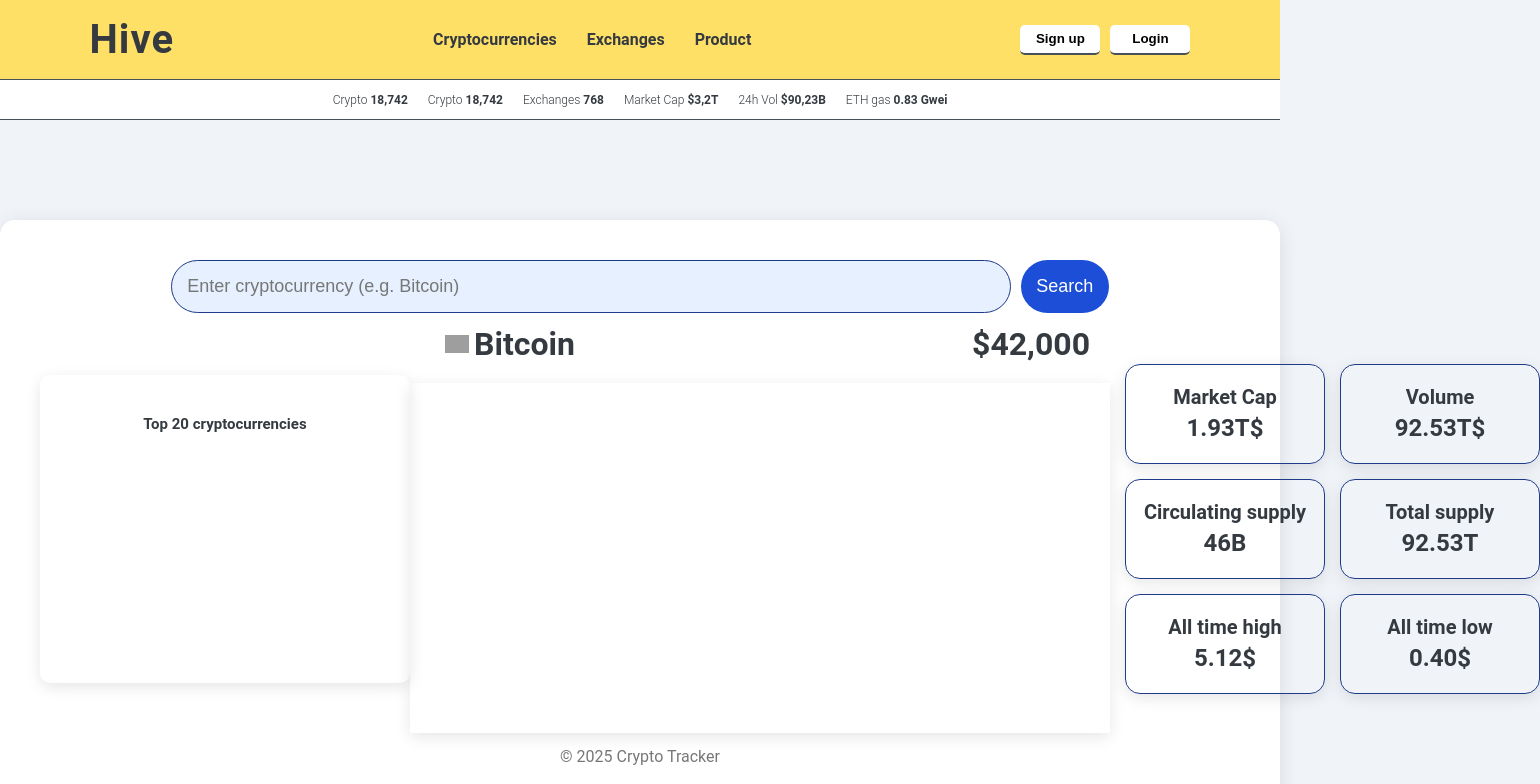
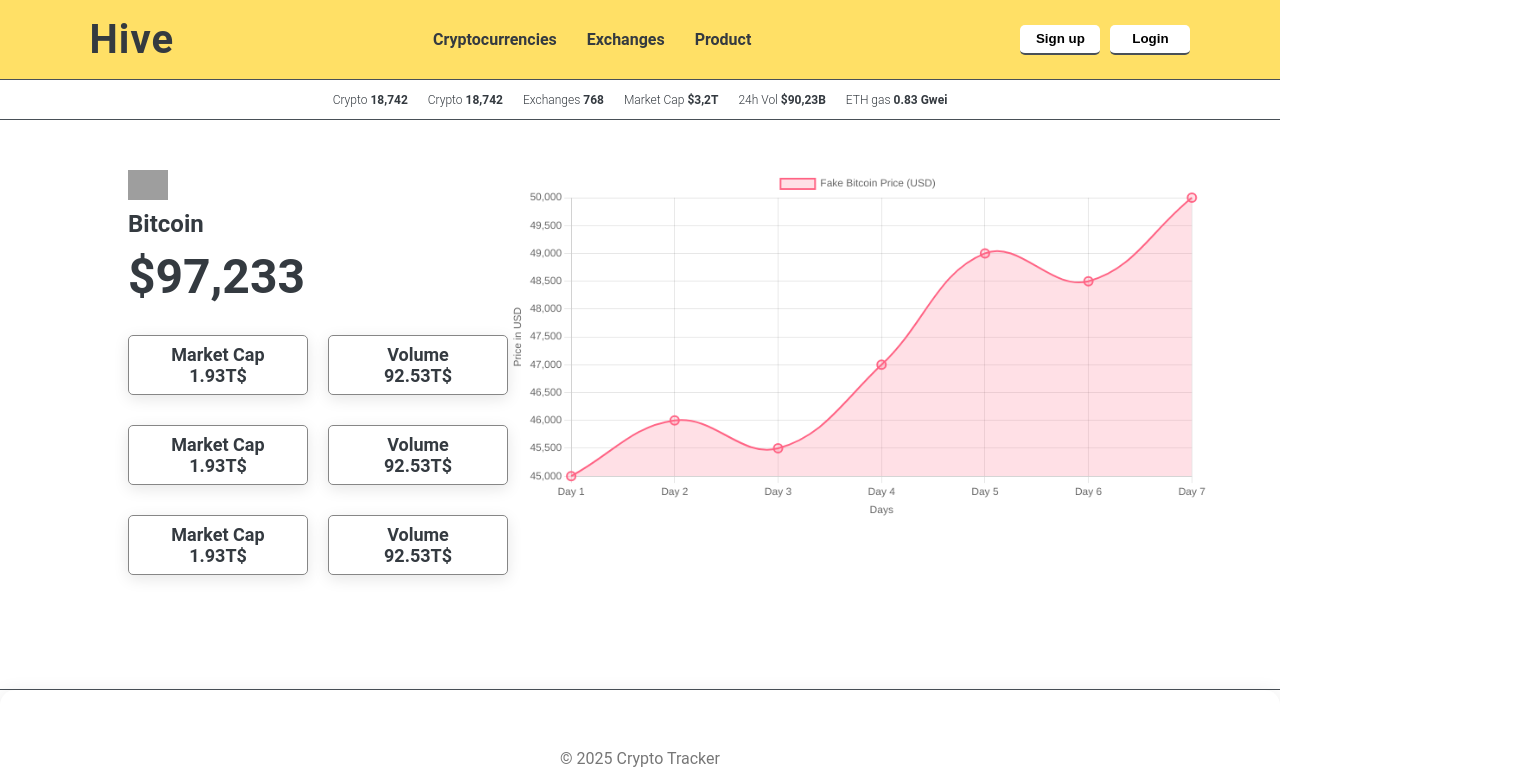
Before and after one commit to 0xK1Mx/CryptoTracker, a website: page index.html in a window 1280 px wide. Shown: the top 784 px of the page, 1540 px wide, since content can reach past the window. Drawn offline with nearby package versions, Linux system fonts and the light colour scheme; grey boxes are pictures that could not be loaded.

Commit message:
Add bitcoin section

```diff
--- a/index.html
+++ b/index.html
@@ -5,6 +5,7 @@
     <meta name="viewport" content="width=device-width, initial-scale=1.0" />
     <title>Crypto Price Tracker</title>
     <link rel="stylesheet" href="styles.css" />
+    <script src="https://cdn.jsdelivr.net/npm/chart.js"></script>
 
     <!-- <script type="module" src="./src/controller.js"></script> -->
   </head>
@@ -54,8 +55,59 @@
       </div>
     </header>
 
+    <div class="bitcoin">
+      <div class="bitcoin-wrapper">
+        <div class="bitcoin-info">
+          <div class="bitcoin-title-container">
+            <img
+              src="https://cryptocompare.com/media/19633/btc.png"
+              alt="Bitcoin"
+              id="cryptoImage"
+              class="bitcoin-img"
+            />
+            <h1 class="bitcoin-title">Bitcoin</h1>
+          </div>
+
+          <h1 class="bitcoin-price">$97,233</h1>
+          <div class="bitcoin-metrics-container">
+            <div class="bitcoin-metrics-row">
+              <div class="bitcoin-metric__block">
+                <span class="bitcoin-metric__label">Market Cap</span>
+                <span class="bitcoin-metric__value">1.93T$</span>
+              </div>
+              <div class="bitcoin-metric__block">
+                <span class="bitcoin-metric__label">Volume</span>
+                <span class="bitcoin-metric__value">92.53T$</span>
+              </div>
+            </div>
+            <div class="bitcoin-metrics-row">
+              <div class="bitcoin-metric__block">
+                <span class="bitcoin-metric__label">Market Cap</span>
+                <span class="bitcoin-metric__value">1.93T$</span>
+              </div>
+              <div class="bitcoin-metric__block">
+                <span class="bitcoin-metric__label">Volume</span>
+                <span class="bitcoin-metric__value">92.53T$</span>
+              </div>
+            </div>
+            <div class="bitcoin-metrics-row">
+              <div class="bitcoin-metric__block">
+                <span class="bitcoin-metric__label">Market Cap</span>
+                <span class="bitcoin-metric__value">1.93T$</span>
+              </div>
+              <div class="bitcoin-metric__block">
+                <span class="bitcoin-metric__label">Volume</span>
+                <span class="bitcoin-metric__value">92.53T$</span>
+              </div>
+            </div>
+          </div>
+        </div>
+        <canvas id="myChart"></canvas>
+      </div>
+    </div>
+
     <div class="container">
-      <form class="crypto-search">
+      <!-- <form class="crypto-search">
         <input
           type="text"
           id="cryptoInput"
@@ -69,10 +121,10 @@
         <div class="crypto-info__header">
           <h2 class="crypto-section__title">Top 20 cryptocurrencies</h2>
           <ul class="crypto-list"></ul>
-        </div>
+        </div> -->
 
-        <section class="crypto-info" id="cryptoInfoSection">
-          <div class="crypto-info-heading">
+      <section class="crypto-info" id="cryptoInfoSection">
+        <!-- <div class="crypto-info-heading">
             <div class="crypto-info__group">
               <img
                 src="https://cryptocompare.com/media/19633/btc.png"
@@ -84,9 +136,9 @@
             </div>
             <p class="crypto-info__price" id="cryptoPrice">$42,000</p>
           </div>
-          <div class="crypto-graph"></div>
-        </section>
-        <div class="crypto-metric__container">
+          <div class="crypto-graph"></div> -->
+      </section>
+      <!-- <div class="crypto-metric__container">
           <div class="crypto-metric__row">
             <div class="crypto-metric__block">
               <span class="crypto-metric__label">Market Cap</span>
@@ -120,11 +172,60 @@
             </div>
           </div>
         </div>
-      </div>
+      </div>-->
 
       <footer>
         <p>&copy; 2025 Crypto Tracker</p>
       </footer>
     </div>
+
+    <script>
+      const ctx = document.getElementById("myChart").getContext("2d");
+
+      // Fake Bitcoin data (e.g., prices over 7 days)
+      const fakeData = {
+        labels: ["Day 1", "Day 2", "Day 3", "Day 4", "Day 5", "Day 6", "Day 7"],
+        datasets: [
+          {
+            label: "Fake Bitcoin Price (USD)",
+            data: [45000, 46000, 45500, 47000, 49000, 48500, 50000], // Simulated price
+            borderColor: "rgba(255, 99, 132, 1)", // Line color
+            backgroundColor: "rgba(255, 99, 132, 0.2)", // Area color
+            fill: true, // Fill under the curve
+            tension: 0.4, // Smoothness of the curve
+            pointRadius: 5, // Point size on the graph
+            borderWidth: 2,
+          },
+        ],
+      };
+
+      const fakeBitcoinChart = new Chart(ctx, {
+        type: "line", // Line chart type
+        data: fakeData,
+        options: {
+          responsive: true,
+          scales: {
+            x: {
+              title: {
+                display: true,
+                text: "Days",
+              },
+            },
+            y: {
+              title: {
+                display: true,
+                text: "Price in USD",
+              },
+              beginAtZero: false,
+            },
+          },
+          plugins: {
+            legend: {
+              position: "top",
+            },
+          },
+        },
+      });
+    </script>
   </body>
 </html>
--- a/src/model.js
+++ b/src/model.js
@@ -23,14 +23,9 @@ export const coinList = async function () {
   } catch (error) {}
 };
 coinList();
-console.log(mapCryptoCoinID);
 
 export const loadCoinData = async function (id) {
   try {
-    if (!mapCryptoCoinID.has(id)) {
-      throw new Error(`The coin you are looking for does not exists`);
-    }
-
     const response = await fetch(`${API_URL}&ids=${id}`);
 
     const data = await response.json();
--- a/styles.css
+++ b/styles.css
@@ -47,7 +47,7 @@ html {
 /* Body Styles */
 body {
   font-family: var(--font-family);
-  background-color: var(--background-color);
+  background-color: #fff;
   color: #343a40;
   display: flex;
   justify-content: center;
@@ -70,6 +70,7 @@ body {
 /* Header Styles */
 header {
   width: 100%;
+  height: fit-content;
 }
 .header-top {
   display: flex;
@@ -119,7 +120,6 @@ header {
   display: flex;
   align-items: center;
   justify-content: center;
-  margin-bottom: 10rem;
   border-bottom: solid #495057 1px;
 }
 .header-bottom-list {
@@ -141,10 +141,79 @@ header {
   font-weight: 600;
 }
 
+#myChart {
+  width: 70rem !important;
+  height: 35rem !important;
+}
+
+.bitcoin {
+  width: 100%;
+  height: 65vh;
+  margin-top: 5rem;
+  border-bottom: solid #495057 1px;
+}
+
+.bitcoin-wrapper {
+  display: flex;
+  margin: 0 auto;
+  width: 80%;
+}
+
+.bitcoin-title-container {
+  display: flex;
+  flex-direction: column;
+  gap: 1rem;
+}
+
+.bitcoin-img {
+  width: 4rem;
+}
+
+.bitcoin-title {
+  font-size: 2.4rem;
+  margin-bottom: 1rem;
+}
+.bitcoin-price {
+  font-size: 4.8rem;
+  margin-bottom: 3rem;
+}
+
+.bitcoin-metrics-container {
+  display: flex;
+  flex-direction: column;
+  gap: 3rem;
+}
+
+.bitcoin-metrics-row {
+  display: flex;
+  gap: 2rem;
+}
+
+.bitcoin-metric__block {
+  height: 6rem;
+  width: 18rem;
+  display: flex;
+  flex-direction: column;
+  align-items: center;
+  justify-content: center;
+  border-radius: 5px;
+  box-shadow: 0 4px 15px rgba(0, 0, 0, 0.1); /* Soft shadow */
+  border: 1px solid #868686;
+}
+
+.bitcoin-metric__label {
+  font-size: 1.8rem;
+  font-weight: 600;
+}
+
+.bitcoin-metric__value {
+  font-size: 1.8rem;
+  font-weight: 600;
+}
+
 .app-title {
   font-size: var(--heading-font-size);
   color: #343a40;
-  color: ;
   font-weight: 600;
   letter-spacing: 1px;
 }
```
